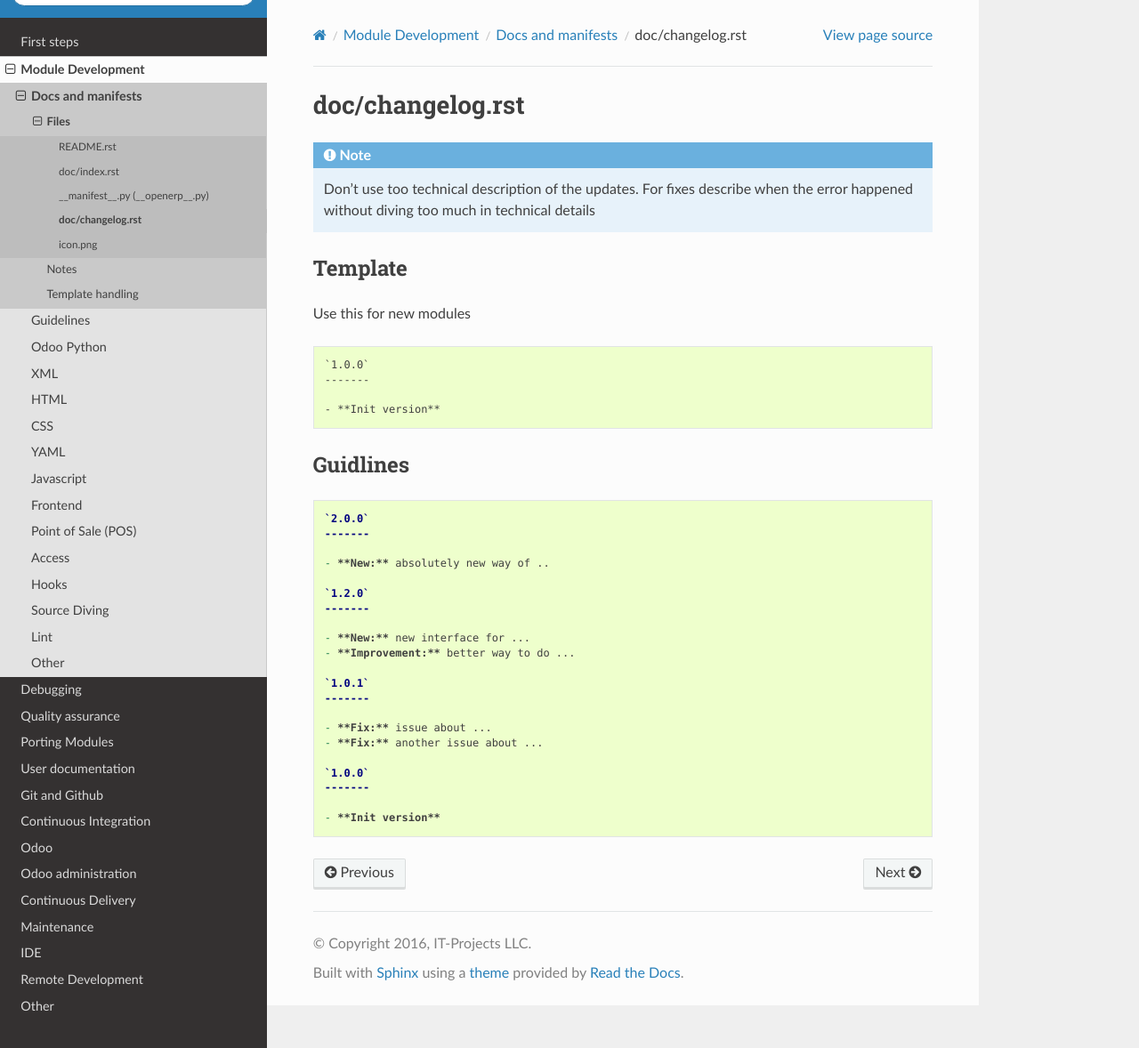
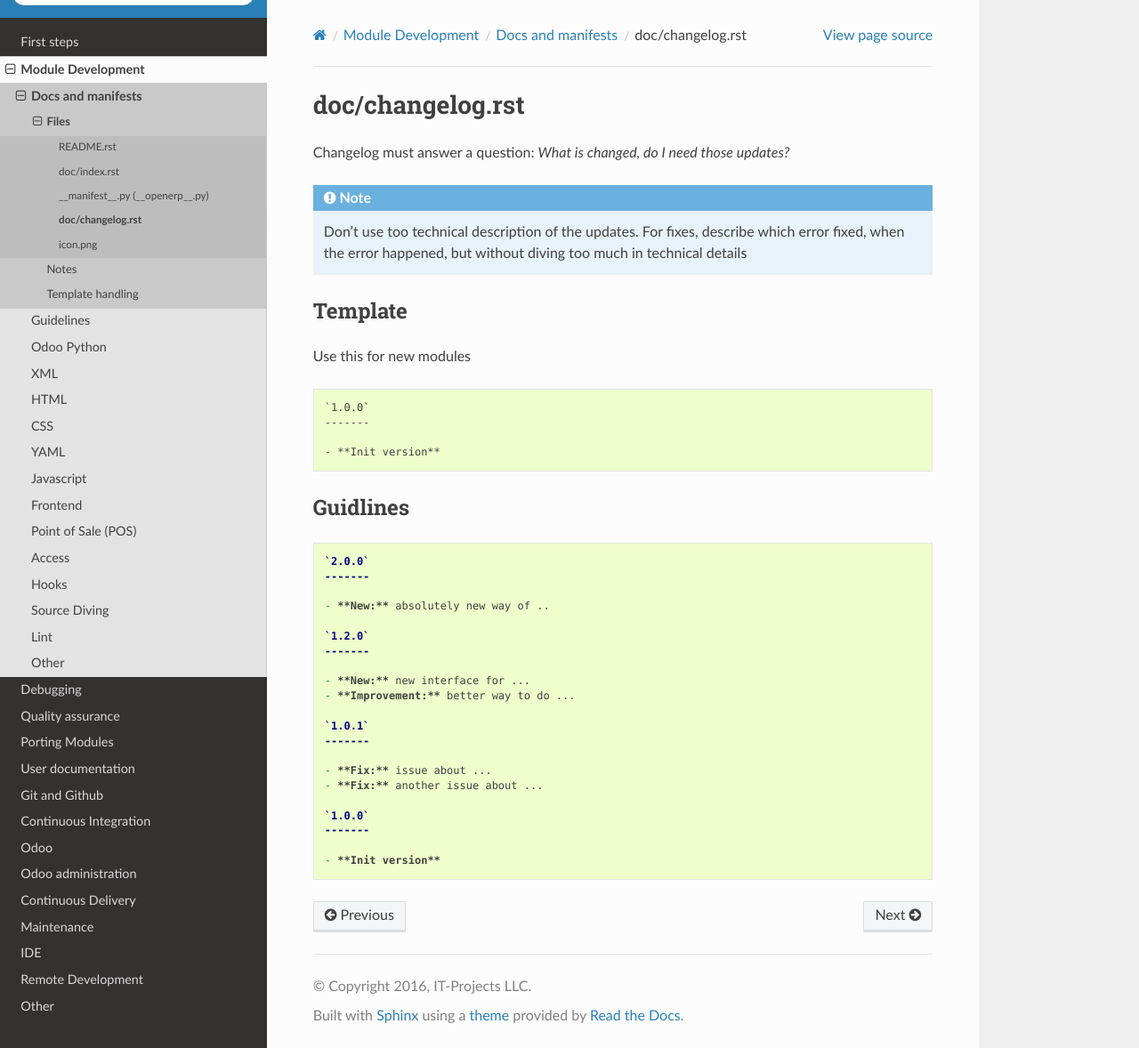
Before and after one commit to itpp-labs/odoo-development, a Sphinx documentation site: the page built from docs/dev/docs/changelog.rst.rst, in a window 1280 px wide and 1178 px high. Shown: the whole window at 89% size. Built offline with Sphinx 7.4.7 and the Read the Docs theme 2.0.0, drawn with Linux system fonts in a browser that asks for light colours.

Commit message:
Update changelog.rst.rst

```diff
--- a/docs/dev/docs/changelog.rst.rst
+++ b/docs/dev/docs/changelog.rst.rst
@@ -1,7 +1,9 @@
 doc/changelog.rst
 =================
 
-.. note:: Don't use too technical description of the updates. For fixes describe when the error happened without diving too much in technical details
+Changelog must answer a question: *What is changed, do I need those updates?*
+
+.. note:: Don't use too technical description of the updates. For fixes, describe which error fixed, when the error happened, but without diving too much in technical details
 
 Template
 ---------
```
